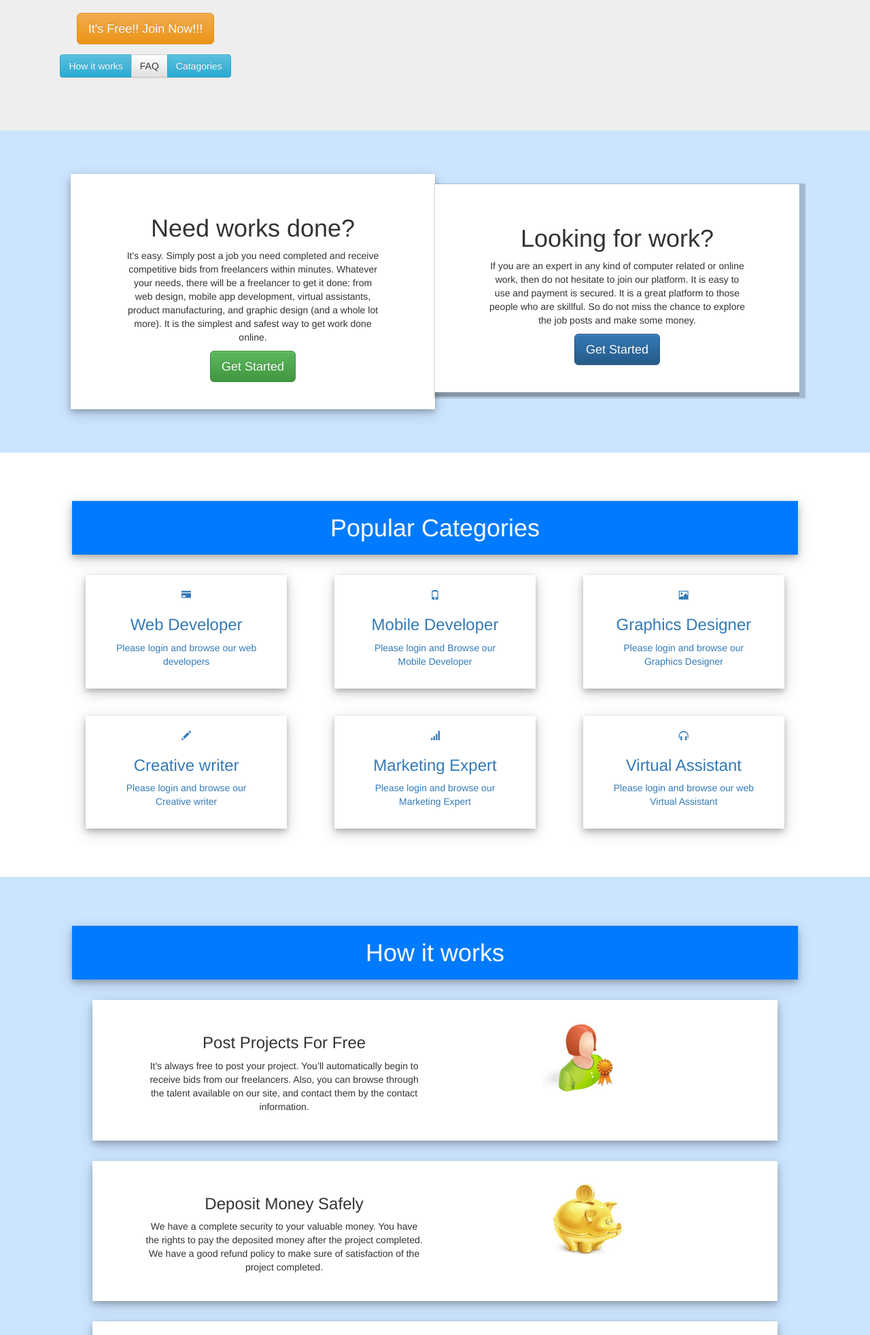
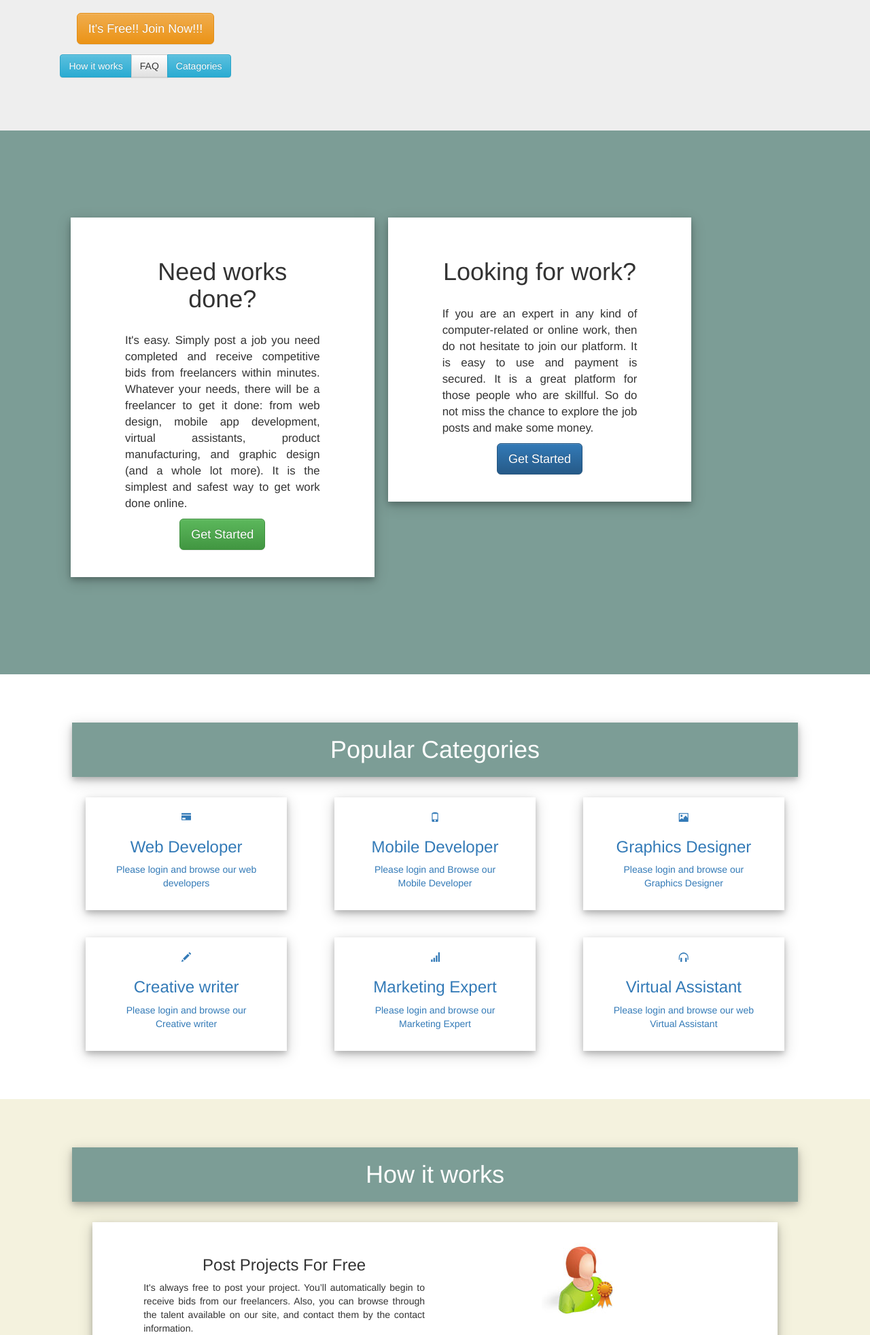
Before and after one commit to SaVerVale/freelance, a PHP site: page / in a window 1280 px wide. Shown: the part 510-2474 px from the top of the page at 68% size. Run offline with PHP 8.4, Linux system fonts and the light colour scheme.

Commit message:
Update index.php

```diff
--- a/index.php
+++ b/index.php
@@ -191,31 +191,74 @@ if (isset($_SESSION["Username"])) {
 	<!--End Header and slider-->
 
 
-	<!--Individual register tip-->
-	<div style="background:#cce5ff">
-		<div class="container text-center" style="padding:5%;">
+	<!--Individual register tip
+	<div style="background:#7C9D96">
+		<div class="container text-center" style="padding: 5%;">
 			<div class="row">
-				<div class="col-lg-6 card" style="padding:40px 80px 40px 80px;">
+				<div class="col-lg-6 card" style="padding: 40px 80px 40px 80px; margin-bottom: 15px; height: 100%;">
 					<h1>Need works done?</h1>
-					<p>It's easy. Simply post a job you need completed and receive competitive bids from freelancers within minutes. Whatever your needs, there will be a freelancer to get it done: from web design, mobile app development, virtual assistants, product manufacturing, and graphic design (and a whole lot more). It is the simplest and safest way to get work done online.</p>
+					<br>
+					<p style="text-align: justify; font-size: larger;">It's easy. Simply post a job you need completed and receive competitive bids from freelancers within minutes. Whatever your needs, there will be a freelancer to get it done: from web design, mobile app development, virtual assistants, product manufacturing, and graphic design (and a whole lot more). It is the simplest and safest way to get work done online.</p>
 					<p></p>
 					<a href="loginReg.php" class="btn btn-success btn-lg">Get Started</a>
 				</div>
-				<div class="col-lg-6" style="padding:40px 80px 40px 80px;margin-top:15px;box-shadow: 4px 4px 2px 5px rgba(0, 0, 0, 0.2), 0 6px 0px 0 rgba(0, 0, 0, 0.19);background:#fff">
+
+				<div class="col-lg-6" style="padding: 40px 80px 40px 80px; margin-bottom: 15px; box-shadow: 4px 4px 2px 5px rgba(0, 0, 0, 0.2), 0 6px 0px 0 rgba(0, 0, 0, 0.19); background:#fff; height: 100%;">
 					<h1>Looking for work?</h1>
-					<p>If you are an expert in any kind of computer related or online work, then do not hesitate to join our platform. It is easy to use and payment is secured. It is a great platform to those people who are skillful. So do not miss the chance to explore the job posts and make some money.</p>
+					<br>
+					<p style="text-align: justify; font-size: larger;">If you are an expert in any kind of computer-related or online work, then do not hesitate to join our platform. It is easy to use and payment is secured. It is a great platform for those people who are skillful. So do not miss the chance to explore the job posts and make some money.</p>
 					<p></p>
 					<a href="loginReg.php" class="btn btn-primary btn-lg">Get Started</a>
 				</div>
 			</div>
 		</div>
 	</div>
-	<!--End Individual register tip-->
+
+
+
+	End Individual register tip-->
+
+	<div style="background:#7C9D96; display: flex; justify-content: center; align-items: center; height: 100vh;">
+		<div class="container text-center" style="padding: 5%;">
+			<div class="row">
+				<div class="col-lg-5 card" style="padding: 40px 80px 40px 80px; margin-bottom: 15px; margin-right: 10px; margin-left: auto;">
+					<h1>Need works done?</h1>
+					<br>
+					<p style="text-align: justify; font-size: larger;">It's easy. Simply post a job you need completed and receive competitive bids from freelancers within minutes. Whatever your needs, there will be a freelancer to get it done: from web design, mobile app development, virtual assistants, product manufacturing, and graphic design (and a whole lot more). It is the simplest and safest way to get work done online.</p>
+					<p></p>
+					<a href="loginReg.php" class="btn btn-success btn-lg">Get Started</a>
+				</div>
+
+				<div class="col-lg-5 card" style="padding: 40px 80px 40px 80px; margin-bottom: 15px; margin-left: 10px; margin-right: auto;">
+					<h1>Looking for work?</h1>
+					<br>
+					<p style="text-align: justify; font-size: larger;">If you are an expert in any kind of computer-related or online work, then do not hesitate to join our platform. It is easy to use and payment is secured. It is a great platform for those people who are skillful. So do not miss the chance to explore the job posts and make some money.</p>
+					<p></p>
+					<a href="loginReg.php" class="btn btn-primary btn-lg">Get Started</a>
+				</div>
+			</div>
+		</div>
+	</div>
+
+
+
+
+
+
+
+
+
+
+
+
+
+
+
 
 
 	<!--Popular Categories-->
 	<div class="container text-center" style="padding:4%;" id="category">
-		<h1 class="card header2" style="background:#007BFF">Popular Categories</h1>
+		<h1 class="card header2" style="background:#7C9D96">Popular Categories</h1>
 		<div class="row">
 			<div class="col-lg-4">
 				<div class="card" style="padding:20px 40px 20px 40px;margin:20px;">
@@ -272,13 +315,13 @@ if (isset($_SESSION["Username"])) {
 	<!--End Popular Categories-->
 
 	<!--How it works-->
-	<div style="background:#cce5ff">
+	<div style="background:#F4F2DE">
 		<div class="container text-center" style="padding:4%;" id="how">
-			<h1 class="card header2" style="background:#007BFF">How it works</h1>
+			<h1 class="card header2" style="background:#7C9D96">How it works</h1>
 			<div class="row card" style="padding:30px 60px 30px 60px;margin:30px;">
 				<div class="col-lg-6">
 					<h3>Post Projects For Free</h3>
-					<p>It's always free to post your project. You’ll automatically begin to receive bids from our freelancers. Also, you can browse through the talent available on our site, and contact them by the contact information.</p>
+					<p style="text-align: justify;">It's always free to post your project. You’ll automatically begin to receive bids from our freelancers. Also, you can browse through the talent available on our site, and contact them by the contact information.</p>
 				</div>
 				<div class="col-lg-6">
 					<img src="image/img01.jpg">
@@ -287,7 +330,7 @@ if (isset($_SESSION["Username"])) {
 			<div class="row card" style="padding:30px 60px 30px 60px;margin:30px;">
 				<div class="col-lg-6">
 					<h3>Deposit Money Safely</h3>
-					<p>We have a complete security to your valuable money. You have the rights to pay the deposited money after the project completed. We have a good refund policy to make sure of satisfaction of the project completed.</p>
+					<p style="text-align: justify;">We have a complete security to your valuable money. You have the rights to pay the deposited money after the project completed. We have a good refund policy to make sure of satisfaction of the project completed.</p>
 				</div>
 				<div class="col-lg-6">
 					<img src="image/img02.jpg">
@@ -296,7 +339,7 @@ if (isset($_SESSION["Username"])) {
 			<div class="row card" style="padding:30px 60px 30px 60px;margin:30px;">
 				<div class="col-lg-6">
 					<h3>Feel Free To Talk</h3>
-					<p>It is easier to talk with the freelancers here. So before you hire any freelancer feel free to talk with them. Tell them what you need and get the project done in the shortest possible time.</p>
+					<p style="text-align: justify;">It is easier to talk with the freelancers here. So before you hire any freelancer feel free to talk with them. Tell them what you need and get the project done in the shortest possible time.</p>
 				</div>
 				<div class="col-lg-6">
 					<img src="image/img03.jpg">
@@ -305,7 +348,7 @@ if (isset($_SESSION["Username"])) {
 			<div class="row card" style="padding:30px 60px 30px 60px;margin:30px;">
 				<div class="col-lg-6">
 					<h3>Build An Employer Profile</h3>
-					<p>If you have a lot of works to be done or run a small business that needs some freelancers in a daily basis, this is the perfect place for you. Build your employer profile today and start hiring.</p>
+					<p style="text-align: justify;">If you have a lot of works to be done or run a small business that needs some freelancers in a daily basis, this is the perfect place for you. Build your employer profile today and start hiring.</p>
 				</div>
 				<div class="col-lg-6">
 					<img src="image/img04.jpg">
@@ -317,36 +360,50 @@ if (isset($_SESSION["Username"])) {
 
 
 	<!--FAQ-->
-	<div class="container text-center" style="padding:4%;" id="faq">
-		<h1 class="card header2" style="background:#007BFF">FAQ</h1>
+	<div class="container text-center" style="padding5%;" id="faq">
+		<h1 class="card header2" style="background:#7C9D96">FAQ</h1>
 		<div class="btn-group-vertical">
-			<button type="button" class="btn btn-default btn-lg" data-toggle="collapse" data-target="#demo" style="width:1062px">
+
+			<button type="button" class="btn btn-custom btn-lg" data-toggle="collapse" data-target="#demo" style="width: 1062px; background-color: #F4F2DE; box-shadow: 2px 2px 4px rgba(0, 0, 0.5, 0.5), 0px 4px 4px rgba(0, 0, 0.5, 0.5);">
 				<h3>What is Freelance Marketplace?</h3>
 			</button>
+
+
+
 			<div id="demo" class="collapse">
 				<div class="card" style="padding:20px 40px 20px 40px;">
 					<h4>Freelance marketplace is an online outsourcing platform that puts employers and businesses in contact with a global network of freelancers. Any member can post a project, whether a short- or long-term job, and choose from skilled freelancers who offer bid proposals with rate for completing the work. It's a mutually beneficial arrangement. <br>Employers can have their pick of thousands of freelancers who have the exact skills needed to get the job done, without undertaking the expense and commitment of hiring full-time employees in person. <br>Freelancers can tap into a readily available source of constant part-time and full-time work opportunities from employers who are specifically seeking them out.</h4>
 				</div>
 			</div>
-			<button type="button" class="btn btn-default btn-lg" data-toggle="collapse" data-target="#demo1" style="width:1062px">
+
+			<button type="button" class="btn btn-custom btn-lg" data-toggle="collapse" data-target="#demo1" style="width: 1062px; background-color: #F4F2DE; box-shadow: 2px 2px 4px rgba(0, 0, 0, 0.5), 0px 4px 4px rgba(0, 0, 0, 0.5);">
 				<h3>I am an Employer, how will this site work for me?</h3>
 			</button>
+
+
+
 			<div id="demo1" class="collapse">
 				<div class="card" style="padding:20px 40px 20px 40px;">
 					<h4>You can gain a competitive advantage over your competition by tapping into a skilled global workforce on demand. <br>If you are a small business and can't afford to hire a full-time staff, don't fret! The power of Freelancer is available for small to medium businesses! Whether it's a website that needs building, business cards or stationery that needs designing, a product that needs to be designed or manufactured, or research that needs to be done, this is the place for you! <br>Thousands of skilled workers are ready to start working right now! All you need to do is post a project!</h4>
 				</div>
 			</div>
-			<button type="button" class="btn btn-default btn-lg" data-toggle="collapse" data-target="#demo2" style="width:1062px">
+
+			<button type="button" class="btn btn-custom btn-lg" data-toggle="collapse" data-target="#demo2" style="width: 1062px; background-color: #F4F2DE; box-shadow: 2px 2px 4px rgba(0, 0, 0, 0.5), 0px 4px 4px rgba(0, 0, 0, 0.5);">
 				<h3>I am a Freelancer, how will this site work for me?</h3>
 			</button>
+
+
 			<div id="demo2" class="collapse">
 				<div class="card" style="padding:20px 40px 20px 40px;">
 					<h4>With Freelancer, you can work at home and tap into a global network of businesses and projects across a huge range of industries - the ultimate opportunity in job flexibility! <br>Work on what you want, when you want and where you want to! The lifestyle of a freelancer is taking off. By working as a Freelancer online, you can greatly increase your client base and job throughput. <br>To start, all you need to do is sign up and start bidding. It's FREE!</h4>
 				</div>
 			</div>
-			<button type="button" class="btn btn-default btn-lg" data-toggle="collapse" data-target="#demo3" style="width:1062px">
+
+			<button type="button" class="btn btn-custom btn-lg" data-toggle="collapse" data-target="#demo3" style="width: 1062px; background-color: #F4F2DE; box-shadow: 2px 2px 4px rgba(0, 0, 0, 0.5), 0px 4px 4px rgba(0, 0, 0, 0.5);">
 				<h3>Do I have to pay to register?</h3>
 			</button>
+
+
 			<div id="demo3" class="collapse">
 				<div class="card" style="padding:20px 40px 20px 40px;">
 					<h4>No. Freelance marketplace is absolutely free to register and explore the posted job offers, freelancers and employers.</h4>
```
